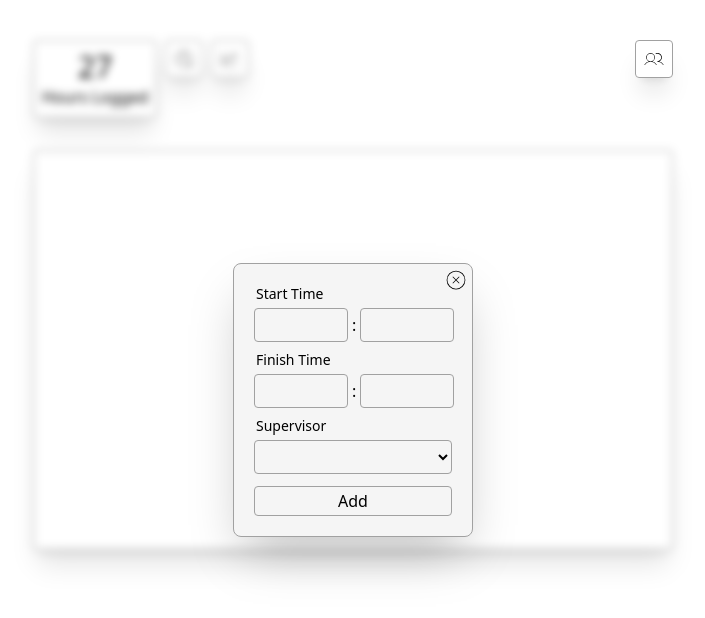
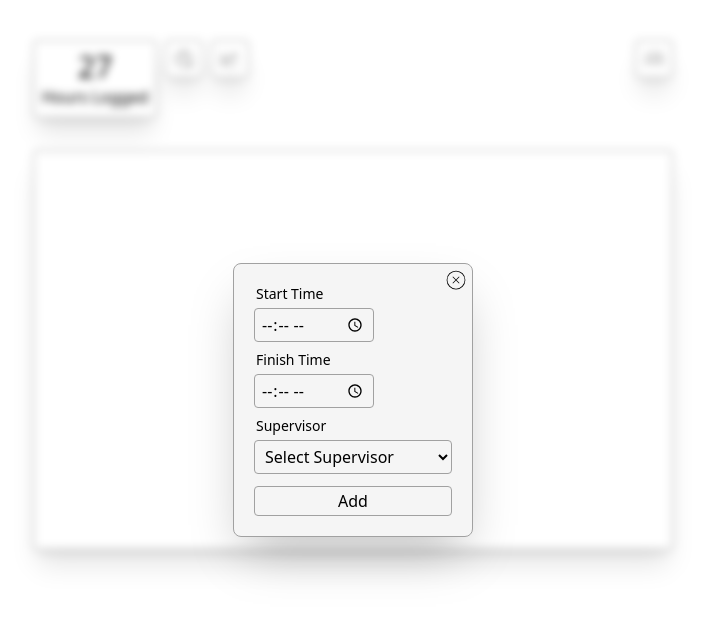
Before and after one commit to 2concrete/driving-tracker, a React (Vite) app: page /dashboard in a window 1280 px wide. Both pictures are taken after a click on the button 471 px from the left and 59 px from the top of the page. Shown: the top 618 px of the page, without its empty margins (287-992 px from the left). Built offline with nearby package versions, Linux system fonts and the light colour scheme.

Commit message:
drivingLogList semi functional

```diff
--- a/src/App.tsx
+++ b/src/App.tsx
@@ -2,7 +2,6 @@ import { useState, useEffect } from "react";
 import LandingPage from "./pages/LandingPage";
 import { BrowserRouter, Route, Routes } from "react-router";
 import Dashboard from "./pages/Dashboard";
-import { del } from "framer-motion/client";
 
 type Supervisor = {
   name: string;
@@ -36,13 +35,17 @@ const App = () => {
 
   const [drivingLog, setDrivingLog] = useState<DrivingLogEntry[]>(() => {
     const saved = localStorage.getItem("drivingLog");
-    if (saved) JSON.parse(saved) as DrivingLogEntry[];
+    if (saved) return JSON.parse(saved) as DrivingLogEntry[];
     return [];
   });
 
   useEffect(() => {
     localStorage.setItem("supervisors", JSON.stringify(supervisors));
   }, [supervisors]);
+
+  useEffect(() => {
+    localStorage.setItem("drivingLog", JSON.stringify(drivingLog));
+  }, [drivingLog]);
 
   const addSupervisor = (name: string, nickname: string, license: number) => {
     const newSupervisor = {
@@ -59,6 +62,28 @@ const App = () => {
     );
   };
 
+  const addEntry = (
+    startTime: string,
+    finishTime: string,
+    supervisorName: string
+  ) => {
+    const supervisorObj = supervisors.find(
+      (sup) => sup.name === supervisorName
+    );
+
+    if (!supervisorObj) {
+      console.warn(`Supervisor "${supervisorName}" not found`);
+      return;
+    }
+
+    const newEntry: DrivingLogEntry = {
+      startTime,
+      finishTime,
+      supervisor: supervisorObj,
+      date: new Date().toLocaleDateString("en-AU"),
+    };
+    setDrivingLog((prev) => [...prev, newEntry]);
+  };
   return (
     <BrowserRouter>
       <Routes>
@@ -69,6 +94,7 @@ const App = () => {
         <Route
           path="/dashboard"
           element=<Dashboard
+            addEntry={addEntry}
             deleteSupervisor={deleteSupervisor}
             addSupervisor={addSupervisor}
             supervisors={supervisors}
--- a/src/components/DrivingLogInput.tsx
+++ b/src/components/DrivingLogInput.tsx
@@ -1,5 +1,5 @@
 import { motion } from "framer-motion";
-import type { SetStateAction } from "react";
+import { useState, type SetStateAction } from "react";
 import { PiXCircleThin } from "react-icons/pi";
 
 type Supervisor = {
@@ -11,22 +11,60 @@ type Supervisor = {
 type DrivingLogInputProps = {
   supervisors: Supervisor[];
   setShowDrivingLogInput: React.Dispatch<SetStateAction<boolean>>;
+  addEntry: (
+    startTime: string,
+    finishTime: string,
+    supervisorName: string
+  ) => void;
 };
 
 const DrivingLogInput = ({
   supervisors,
+  addEntry,
   setShowDrivingLogInput,
 }: DrivingLogInputProps) => {
+  const [startTime, setStartTime] = useState<string>("");
+  const [finishTime, setFinishTime] = useState<string>("");
+  const [supervisor, setSupervisor] = useState<string>("");
+
+  const [invalid, setInvalid] = useState<boolean>(false);
+
+  const handleStartTimeChange = (e: React.ChangeEvent<HTMLInputElement>) => {
+    setStartTime(e.target.value);
+  };
+
+  const handleFinishTimeChange = (e: React.ChangeEvent<HTMLInputElement>) => {
+    setFinishTime(e.target.value);
+  };
+
+  const handleSupervisorChange = (e: React.ChangeEvent<HTMLSelectElement>) => {
+    setSupervisor(e.target.value);
+  };
+
+  const handleSubmit = (e: React.FormEvent) => {
+    e.preventDefault();
+    if (startTime && finishTime) {
+      addEntry(startTime, finishTime, supervisor);
+      setStartTime("");
+      setFinishTime("");
+      setSupervisor("");
+      setShowDrivingLogInput(false);
+      setInvalid(false);
+    } else {
+      setInvalid(true);
+    }
+  };
+
   return (
     <motion.div
       exit={{ opacity: 0 }}
       initial={{ opacity: 0 }}
       animate={{ opacity: 1 }}
       transition={{ duration: 0.3, ease: "easeIn" }}
-      className="fixed inset-0 flex items-center backdrop-blur-xs -webkit-backdrop-blur-xs justify-center"
+      className="fixed z-10 inset-0 flex items-center backdrop-blur-xs -webkit-backdrop-blur-xs justify-center"
     >
       <div className="relative z-10 bg-neutral-100 flex rounded-lg w-60 border-1 border-neutral-400 shadow-2xl p-5">
-        <form className="flex flex-col gap-2 w-full">
+        <form onSubmit={handleSubmit} className="flex flex-col gap-2 w-full">
           <button
             type="button"
             onClick={() => setShowDrivingLogInput(false)}
@@ -38,16 +76,9 @@ const DrivingLogInput = ({
             <label className="text-sm mb-1 ml-0.5">Start Time</label>
             <span className="flex items-center gap-1">
               <input
-                type="number"
-                max="60"
-                min="0"
-                className="outline-none border-neutral-400 border-1 rounded p-1 px-1.5"
-              />
-              <p>:</p>
-              <input
-                type="number"
-                max="60"
-                min="0"
+                type="time"
+                value={startTime}
+                onChange={handleStartTimeChange}
                 className="outline-none border-neutral-400 border-1 rounded p-1 px-1.5"
               />
             </span>
@@ -56,33 +87,32 @@ const DrivingLogInput = ({
             <label className="text-sm mb-1 ml-0.5">Finish Time</label>
             <span className="flex items-center gap-1">
               <input
-                type="number"
-                max="60"
-                min="0"
-                className="outline-none border-neutral-400 border-1 rounded p-1 px-1.5"
-              />
-              <p>:</p>
-              <input
-                type="number"
-                max="60"
-                min="0"
+                type="time"
+                value={finishTime}
+                onChange={handleFinishTimeChange}
                 className="outline-none border-neutral-400 border-1 rounded p-1 px-1.5"
               />
             </span>
           </span>
           <span className="flex flex-col">
             <label className="text-sm mb-1 ml-0.5">Supervisor</label>
-            <select className="outline-none border-neutral-400 border-1 rounded p-1 px-1.5">
+            <select
+              onChange={handleSupervisorChange}
+              className="outline-none border-neutral-400 border-1 rounded p-1 px-1.5"
+            >
+              <option>Select Supervisor</option>
               {supervisors.map((supervisor) => (
-                <option key={supervisor.license} value={supervisor.license}>
-                  {supervisor.name}
+                <option key={supervisor.license} value={supervisor.name}>
+                  {supervisor.nickname}
                 </option>
               ))}
             </select>
           </span>
           <button
             type="submit"
-            className="border-1 border-neutral-400 rounded p-0.5 mt-1 hover:bg-blue-100 transition-all cursor-pointer"
+            className={`border-1 ${
+              invalid ? "border-red-300" : "border-neutral-400"
+            } rounded p-0.5 mt-1 hover:bg-blue-100 transition-all cursor-pointer`}
           >
             Add
           </button>
--- a/src/components/DrivingLogList.tsx
+++ b/src/components/DrivingLogList.tsx
@@ -3,7 +3,6 @@ type Supervisor = {
   nickname: string;
   license: number;
 };
-
 type DrivingLogEntry = {
   startTime: string;
   finishTime: string;
@@ -15,9 +14,25 @@ type DrivingLogListProps = {
   drivingLog: DrivingLogEntry[];
 };
 
-const DrivingLogList = ({}: DrivingLogListProps) => {
+const DrivingLogList = ({ drivingLog }: DrivingLogListProps) => {
   return (
-    <div className="border-1 border-neutral-400 h-100 rounded shadow-xl"></div>
+    <div className="border-1 border-neutral-400 h-100 rounded shadow-xl px-1.5 py-0.5">
+      {drivingLog.map((drivingLog, index) => (
+        <div key={index} className="flex gap-10">
+          <div className="flex gap-2 items-center">
+            <p>{drivingLog.startTime}</p>
+            <div className="w-20 h-0.5 bg-neutral-600 flex items-center relative top-0.5">
+              <div className="border-1 bg-white w-2 h-2 rounded-full absolute -left-1" />
+              <div className="border-1 bg-white  w-2 h-2 rounded-full absolute -right-1" />
+            </div>
+            <p>{drivingLog.finishTime}</p>
+          </div>
+          <div>
+            <p>{drivingLog.supervisor.nickname}</p>
+          </div>
+        </div>
+      ))}
+    </div>
   );
 };
 
--- a/src/pages/Dashboard.tsx
+++ b/src/pages/Dashboard.tsx
@@ -5,7 +5,6 @@ import DrivingLogList from "../components/DrivingLogList";
 import DrivingLogInput from "../components/DrivingLogInput";
 import { useState } from "react";
 import SupervisorList from "../components/SupervisorList";
-import { del } from "framer-motion/client";
 
 type Supervisor = {
   name: string;
@@ -26,12 +25,18 @@ type DashboardProps = {
   supervisors: Supervisor[];
   addSupervisor: (name: string, nickname: string, license: number) => void;
   deleteSupervisor: (license: number) => void;
+  addEntry: (
+    startTime: string,
+    finishTime: string,
+    supervisorName: string
+  ) => void;
 };
 
 const Dashboard = ({
   userData,
   drivingLog,
   supervisors,
+  addEntry,
   addSupervisor,
   deleteSupervisor,
 }: DashboardProps) => {
@@ -46,6 +51,7 @@ const Dashboard = ({
         {showDrivingLogInput && (
           <DrivingLogInput
             setShowDrivingLogInput={setShowDrivingLogInput}
+            addEntry={addEntry}
             supervisors={supervisors}
           />
         )}
```
